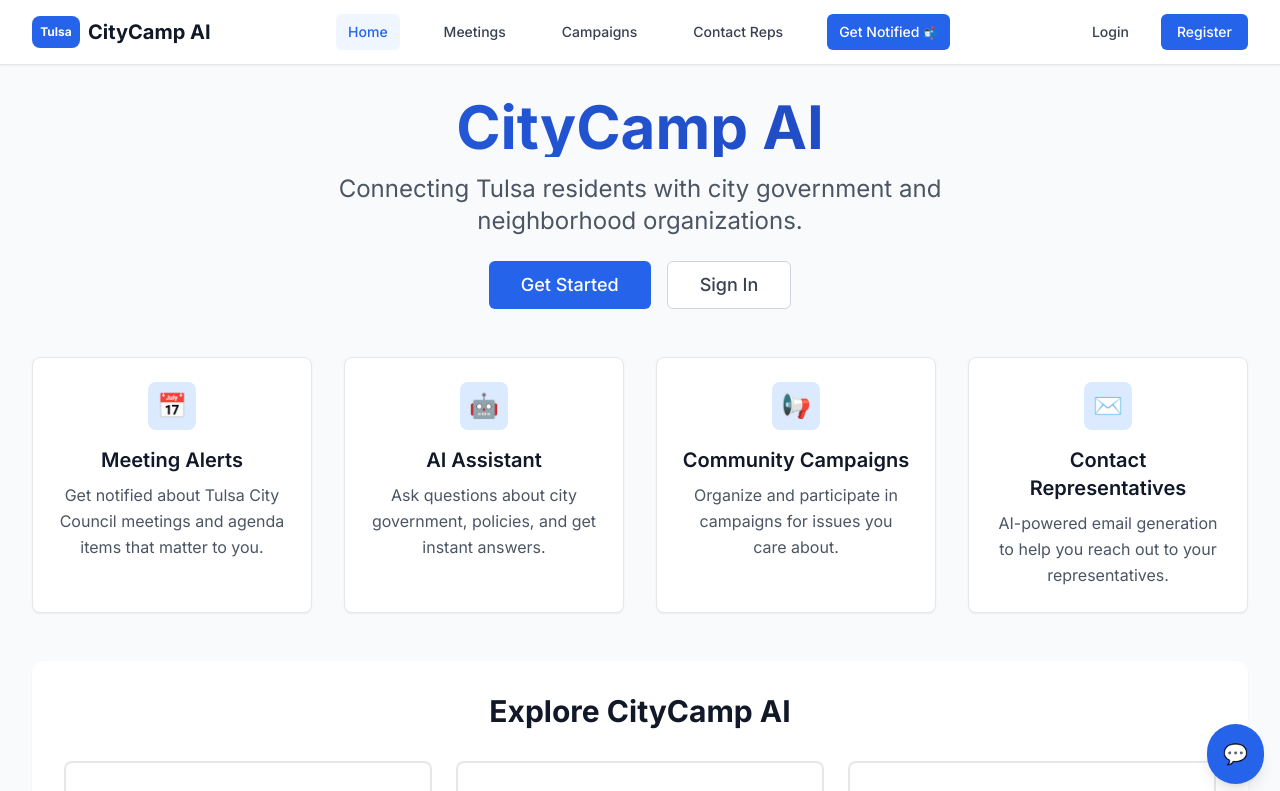
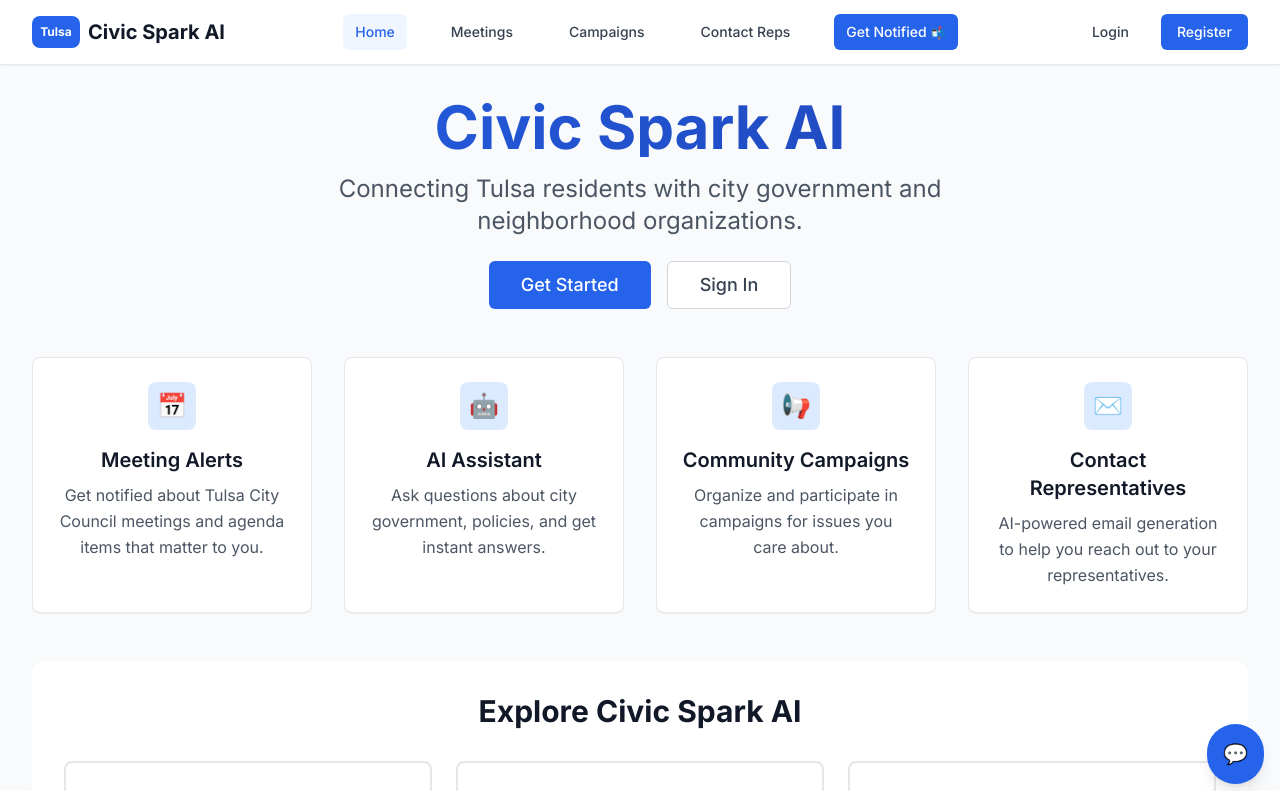
Before and after one commit to kaizengrowth/CityCamp_AI, a React (Vite) app in the folder frontend/: page / in a window 1280 px wide. Shown: the top 791 px of the page. Built offline with nearby package versions, Linux system fonts and the light colour scheme.

Commit message:
refactor(frontend): Change name to Civic Spark AI - per Carlos' request, pending more user testing for final name

```diff
--- a/frontend/index.html
+++ b/frontend/index.html
@@ -4,10 +4,10 @@
     <meta charset="UTF-8" />
     <link rel="icon" type="image/svg+xml" href="/vite.svg" />
     <meta name="viewport" content="width=device-width, initial-scale=1.0" />
-    <meta name="description" content="CityCamp AI - Tulsa Civic Engagement Platform" />
+    <meta name="description" content="Civic Spark AI - Tulsa Civic Engagement Platform" />
     <meta name="keywords" content="civic engagement, Tulsa, city council, notifications, campaigns" />
-    <meta name="author" content="CityCamp AI" />
-    <title>CityCamp AI - Tulsa Civic Engagement Platform</title>
+    <meta name="author" content="Civic Spark AI" />
+    <title>Civic Spark AI - Tulsa Civic Engagement Platform</title>
   </head>
   <body>
     <div id="root"></div>
--- a/frontend/src/components/ChatbotWidget.tsx
+++ b/frontend/src/components/ChatbotWidget.tsx
@@ -90,7 +90,7 @@ export const ChatbotWidget: React.FC = () => {
   const [messages, setMessages] = useState<Message[]>([
     {
       id: '1',
-      text: "Hello! I'm your **CityCamp AI assistant** for Tulsa civic engagement.\n\nI can help you with:\n• 🏛️ City council meetings and agendas\n• 📋 Local campaigns and initiatives\n• 🔔 Setting up notifications\n• 🗳️ Civic participation opportunities\n\nWhat would you like to know about **Tulsa** local government?",
+      text: "Hello! I'm your **Civic Spark AI assistant** for Tulsa civic engagement.\n\nI can help you with:\n• 🏛️ City council meetings and agendas\n• 📋 Local campaigns and initiatives\n• 🔔 Setting up notifications\n• 🗳️ Civic participation opportunities\n\nWhat would you like to know about **Tulsa** local government?",
       sender: 'bot',
       timestamp: new Date(),
     },
@@ -189,7 +189,7 @@ export const ChatbotWidget: React.FC = () => {
     }
 
     if (input.includes('campaign') || input.includes('petition')) {
-      return "**CityCamp AI** helps you stay informed about local Tulsa campaigns and petitions.\n\nCheck out the [Campaigns page](/campaigns) to:\n• See active initiatives in Tulsa\n• Learn about local ballot measures\n• Find ways to get involved in your community\n\nIs there a specific **Tulsa** campaign or issue you're interested in?";
+      return "**Civic Spark AI** helps you stay informed about local Tulsa campaigns and petitions.\n\nCheck out the [Campaigns page](/campaigns) to:\n• See active initiatives in Tulsa\n• Learn about local ballot measures\n• Find ways to get involved in your community\n\nIs there a specific **Tulsa** campaign or issue you're interested in?";
     }
 
     if (input.includes('notification') || input.includes('alert')) {
@@ -200,7 +200,7 @@ export const ChatbotWidget: React.FC = () => {
       return "Hello! I'm here to help you stay engaged with **Tulsa local government**.\n\nYou can ask me about:\n• City council meetings and agendas\n• Local campaigns and initiatives\n• Civic participation opportunities\n• Government services and information\n\nWhat would you like to know about **Tulsa**?";
     }
 
-    return "I'm here to help you stay informed about **Tulsa local government** activities.\n\nYou can ask me about:\n• City council meetings and agendas\n• Local campaigns and initiatives\n• Civic participation opportunities\n• Using the CityCamp AI platform\n\nFor official information, visit the [City of Tulsa website](https://www.cityoftulsa.org/)\n\nWhat would you like to know about **Tulsa**?";
+    return "I'm here to help you stay informed about **Tulsa local government** activities.\n\nYou can ask me about:\n• City council meetings and agendas\n• Local campaigns and initiatives\n• Civic participation opportunities\n• Using the Civic Spark AI platform\n\nFor official information, visit the [City of Tulsa website](https://www.cityoftulsa.org/)\n\nWhat would you like to know about **Tulsa**?";
   };
 
   const handleKeyPress = (e: React.KeyboardEvent) => {
@@ -222,7 +222,7 @@ export const ChatbotWidget: React.FC = () => {
                   <span className="text-white text-sm font-bold">AI</span>
                 </div>
                 <div>
-                  <h3 className="font-semibold">CityCamp AI Assistant</h3>
+                  <h3 className="font-semibold">Civic Spark AI Assistant</h3>
                   <p className="text-xs text-primary-100">Ask me about Tulsa local government</p>
                 </div>
               </div>
--- a/frontend/src/components/Layout.tsx
+++ b/frontend/src/components/Layout.tsx
@@ -36,7 +36,7 @@ export const Layout: React.FC = () => {
                 <div className="w-12 h-8 bg-primary-600 rounded-lg flex items-center justify-center">
                   <span className="text-white font-bold text-xs">Tulsa</span>
                 </div>
-                <span className="text-xl font-bold text-gray-900">CityCamp AI</span>
+                <span className="text-xl font-bold text-gray-900">Civic Spark AI</span>
               </Link>
             </div>
 
@@ -215,7 +215,7 @@ export const Layout: React.FC = () => {
         <div className="max-w-7xl mx-auto px-4 sm:px-6 lg:px-8 py-4">
           <div className="flex items-center">
             <span className="text-sm text-gray-600">
-              © 2025 <span className="text-primary-600 font-semibold">CityCamp AI</span>. Connecting Tulsa residents to city government and neighborhood organizations.
+              © 2025 <span className="text-primary-600 font-semibold">Civic Spark AI</span>. Connecting Tulsa residents to city government and neighborhood organizations.
             </span>
           </div>
         </div>
--- a/frontend/src/pages/HomePage.tsx
+++ b/frontend/src/pages/HomePage.tsx
@@ -11,7 +11,7 @@ export const HomePage: React.FC = () => {
       <div className="text-center space-y-6">
         <div className="space-y-4">
           <h1 className="text-4xl md:text-6xl font-bold text-gray-900 gradient-text">
-            CityCamp AI
+            Civic Spark AI
           </h1>
           <p className="text-xl md:text-2xl text-gray-600 max-w-3xl mx-auto">
             Connecting Tulsa residents with city government and neighborhood organizations.
@@ -97,7 +97,7 @@ export const HomePage: React.FC = () => {
 
       {/* Quick Actions */}
       <div className="bg-white rounded-xl p-8 shadow-sm">
-        <h2 className="text-3xl font-bold text-center mb-8">Explore CityCamp AI</h2>
+        <h2 className="text-3xl font-bold text-center mb-8">Explore Civic Spark AI</h2>
         <div className="grid md:grid-cols-3 gap-6">
           <Link
             to="/meetings"
--- a/frontend/src/pages/MeetingsPage.tsx
+++ b/frontend/src/pages/MeetingsPage.tsx
@@ -568,37 +568,6 @@ export const MeetingsPage: React.FC = () => {
                 </div>
               </div>
 
-              {/* Meeting Statistics */}
-              <div className="p-6 border-b border-gray-200">
-                <h3 className="text-lg font-medium text-gray-900 mb-4">Meeting Statistics</h3>
-                <div className="grid grid-cols-2 gap-4">
-                  <div className="text-center">
-                    <div className="text-2xl font-bold text-blue-600">
-                      {selectedMeeting.agenda_items?.length || 0}
-                    </div>
-                    <div className="text-sm text-gray-600">Agenda Items</div>
-                  </div>
-                  <div className="text-center">
-                    <div className="text-2xl font-bold text-green-600">
-                      {selectedMeeting.topics?.length || 0}
-                    </div>
-                    <div className="text-sm text-gray-600">Topics Covered</div>
-                  </div>
-                  <div className="text-center">
-                    <div className="text-2xl font-bold text-purple-600">
-                      {selectedMeeting.keywords?.length || 0}
-                    </div>
-                    <div className="text-sm text-gray-600">Keywords</div>
-                  </div>
-                  <div className="text-center">
-                    <div className="text-2xl font-bold text-orange-600">
-                      {selectedMeeting.agenda_items?.filter(item => item.vote_result && item.vote_result !== 'none').length || 0}
-                    </div>
-                    <div className="text-sm text-gray-600">Votes Taken</div>
-                  </div>
-                </div>
-              </div>
-
               <div className="max-h-[600px] overflow-y-auto">
                 {/* Meeting Summary */}
                 {selectedMeeting.summary && (
@@ -634,6 +603,37 @@ export const MeetingsPage: React.FC = () => {
                     </div>
                   </div>
                 )}
+
+                {/* Meeting Statistics */}
+                <div className="p-6 border-b border-gray-200">
+                  <h3 className="text-lg font-medium text-gray-900 mb-4">Meeting Statistics</h3>
+                  <div className="grid grid-cols-2 gap-4">
+                    <div className="text-center">
+                      <div className="text-2xl font-bold text-blue-600">
+                        {selectedMeeting.agenda_items?.length || 0}
+                      </div>
+                      <div className="text-sm text-gray-600">Agenda Items</div>
+                    </div>
+                    <div className="text-center">
+                      <div className="text-2xl font-bold text-green-600">
+                        {selectedMeeting.topics?.length || 0}
+                      </div>
+                      <div className="text-sm text-gray-600">Topics Covered</div>
+                    </div>
+                    <div className="text-center">
+                      <div className="text-2xl font-bold text-purple-600">
+                        {selectedMeeting.keywords?.length || 0}
+                      </div>
+                      <div className="text-sm text-gray-600">Keywords</div>
+                    </div>
+                    <div className="text-center">
+                      <div className="text-2xl font-bold text-orange-600">
+                        {selectedMeeting.agenda_items?.filter(item => item.vote_result && item.vote_result !== 'none').length || 0}
+                      </div>
+                      <div className="text-sm text-gray-600">Votes Taken</div>
+                    </div>
+                  </div>
+                </div>
 
                 {/* Agenda Items */}
                 {selectedMeeting.agenda_items && selectedMeeting.agenda_items.length > 0 && (
```
